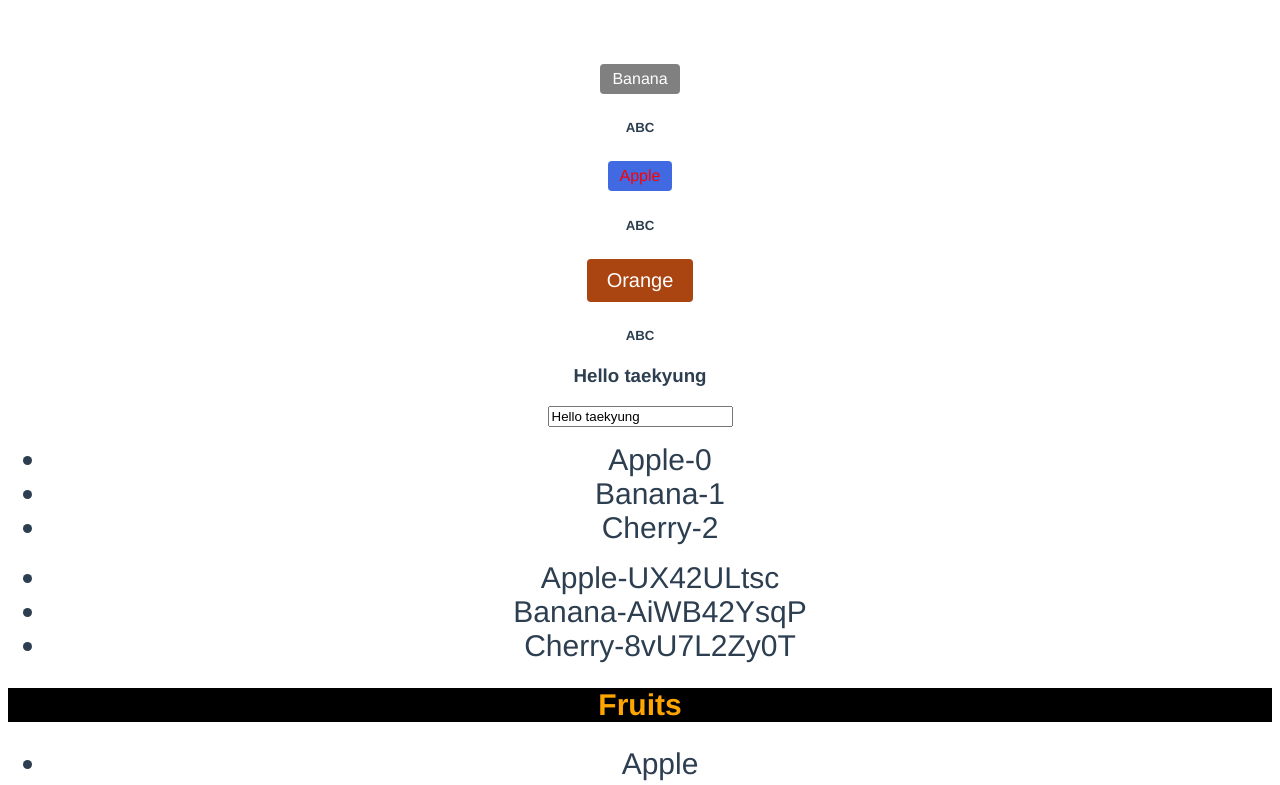
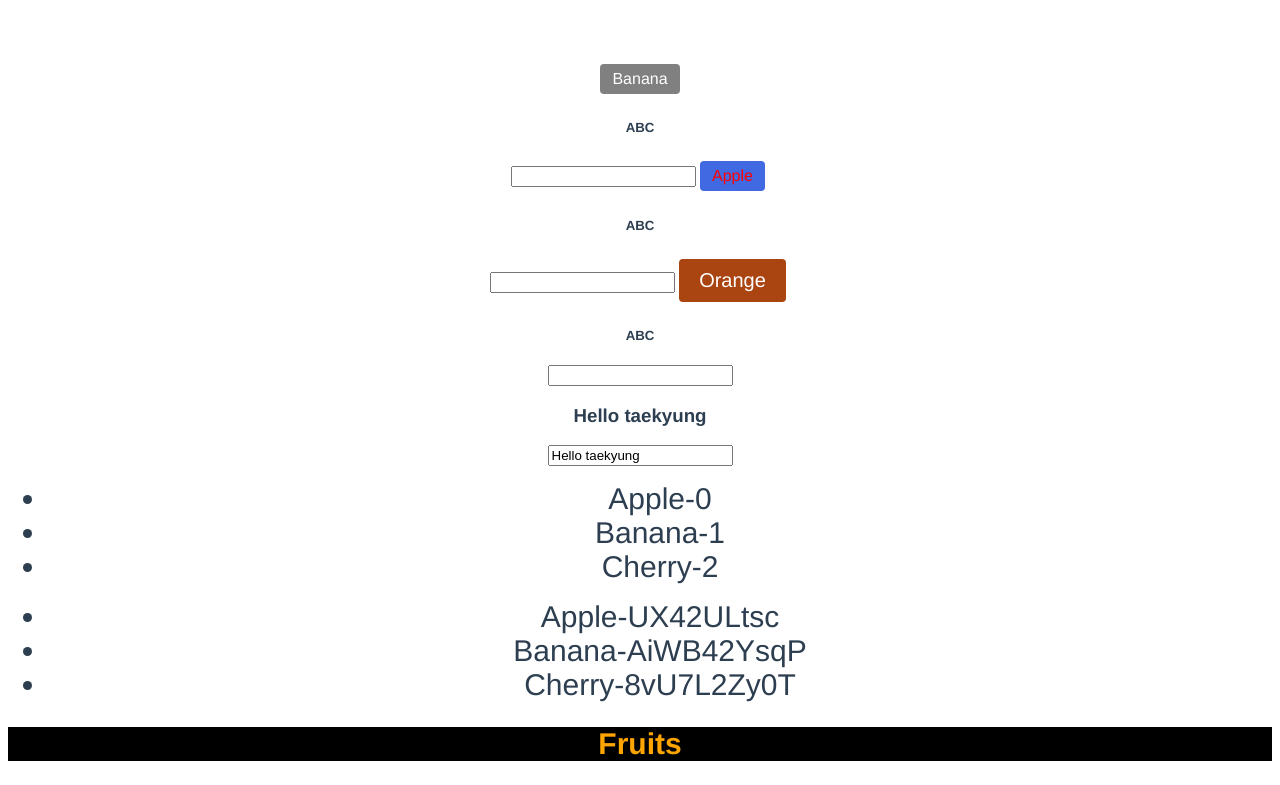
Before and after one commit to seaking7/vue-test, a Vue app: page / in a window 1280 px wide. Shown: the top 785 px of the page. Built offline with nearby package versions, Linux system fonts and the light colour scheme.

Commit message:
emit을 활용한 msg 로그출력

```diff
--- a/src/App.vue
+++ b/src/App.vue
@@ -1,5 +1,5 @@
 <template>
-  <MyBtn @myEvent="log">Banana</MyBtn>
+  <MyBtn @myEvent="log" @change-msg="logMsg">Banana</MyBtn>
   <MyBtn color="royalblue">
     <span style="color: red;">Apple</span>
   </MyBtn>
@@ -89,8 +89,12 @@ export default {
     add() {
       this.msg += '!'
     },
-    log() {
+    log(event) {
       console.log('Click')
+      console.log(event)
+    },
+    logMsg(msg){
+      console.log(msg)
     }
   }
 }
--- a/src/components/MyBtn.vue
+++ b/src/components/MyBtn.vue
@@ -3,15 +3,27 @@
     :class="{ large }" class="btn">
     <slot></slot>
     </div>
-    <h5 @dblclick="$emit('myEvent')">ABC</h5>
+    <h5 @dblclick="$emit('myEvent', $event)">ABC</h5>
+    <input type="text" v-model="msg" />
 </template>
 
 <script>
 export default {
     inheritAttrs: false,
     emits: [
-        'myEvent'
+        'myEvent',
+        'changeMsg'
     ],
+    data() {
+        return {
+            msg: ''
+        }
+    },
+    watch: {
+        msg() {
+            this.$emit('changeMsg', this.msg)
+        }
+    },
     props: {
         color: {
             type: String,
```
